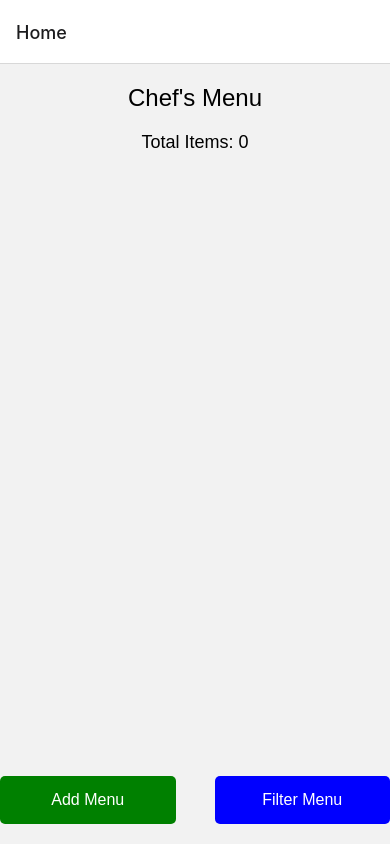
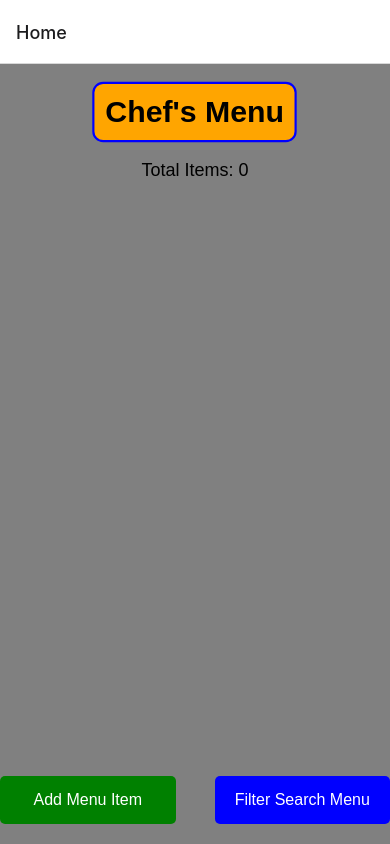
Before and after one commit to Sergio-Carl-Benito/ST10459382_Sergio-Carl-Benito_MAST_Part3, a React Native app: screen /Home in a window 390 px wide. Built offline with nearby package versions, Linux system fonts and the light colour scheme.

Commit message:
Added background colour as gray
added opacity background to flatlist items

Added animated title with colour changing and growing box

Changed button text

```diff
--- a/Screens/HomeScreen.tsx
+++ b/Screens/HomeScreen.tsx
@@ -1,5 +1,5 @@
 import React, { useState, useEffect } from 'react';
-import { View, Text, TouchableOpacity, FlatList, StyleSheet } from 'react-native';
+import { View, Text, TouchableOpacity, FlatList, StyleSheet, Animated } from 'react-native';
 import { NativeStackScreenProps } from '@react-navigation/native-stack';
 import { RootStackParamList } from '../types';
 
@@ -7,6 +7,8 @@ type HomeScreenProps = NativeStackScreenProps<RootStackParamList, 'Home'>;
 
 export default function HomeScreen({ navigation, route }: HomeScreenProps) {
   const [menuItems, setMenuItems] = useState<{ dishName: string, description: string, course: string, price: number }[]>([]);
+  const [boxAnimation] = useState(new Animated.Value(1));
+  const [bgColor, setBgColor] = useState('red');
 
   useEffect(() => {
     if (route.params?.newItem) {
@@ -14,9 +16,37 @@ export default function HomeScreen({ navigation, route }: HomeScreenProps) {
     }
   }, [route.params?.newItem]);
 
+  useEffect(() => {
+    Animated.loop(
+      Animated.sequence([
+        Animated.timing(boxAnimation, {
+          toValue: 1.1,
+          duration: 2000,
+          useNativeDriver: true,
+        }),
+        Animated.timing(boxAnimation, {
+          toValue: 1,
+          duration: 2000,
+          useNativeDriver: true,
+        }),
+      ])
+    ).start();
+
+    const bgColors = ['red', 'orange', 'yellow', 'green', 'blue', 'indigo', 'violet'];
+    let colorIndex = 0;
+    const intervalId = setInterval(() => {
+      setBgColor(bgColors[colorIndex]);
+      colorIndex = (colorIndex + 1) % bgColors.length;
+    }, 2500);
+
+    return () => clearInterval(intervalId);
+  }, []);
+
   return (
     <View style={styles.container}>
-      <Text style={styles.title}>Chef's Menu</Text>
+      <Animated.View style={[styles.titleBox, { backgroundColor: bgColor, transform: [{ scale: boxAnimation }] }]}>
+        <Text style={styles.title}>Chef's Menu</Text>
+      </Animated.View>
 
       <Text style={styles.itemCount}>Total Items: {menuItems.length}</Text>
 
@@ -34,10 +64,10 @@ export default function HomeScreen({ navigation, route }: HomeScreenProps) {
 
       <View style={styles.buttonContainer}>
         <TouchableOpacity style={styles.buttonAdd} onPress={() => navigation.navigate('AddMenu')}>
-          <Text style={styles.buttonText}>Add Menu</Text>
+          <Text style={styles.buttonText}>Add Menu Item</Text>
         </TouchableOpacity>
         <TouchableOpacity style={styles.buttonFilter} onPress={() => navigation.navigate('FilterMenu')}>
-          <Text style={styles.buttonText}>Filter Menu</Text>
+          <Text style={styles.buttonText}>Filter Search Menu</Text>
         </TouchableOpacity>
       </View>
     </View>
@@ -49,11 +79,20 @@ const styles = StyleSheet.create({
     flex: 1,
     justifyContent: 'center',
     alignItems: 'center',
+    backgroundColor: 'gray',
     padding: 20,
   },
+  titleBox: {
+    borderColor: 'blue',
+    borderWidth: 2,
+    padding: 10,
+    marginBottom: 20,
+    borderRadius: 10,
+  },
   title: {
-    fontSize: 24,
-    marginBottom: 20,
+    fontSize: 28,
+    fontWeight: 'bold',
+    color: 'black',
     fontFamily: 'sans-serif',
   },
   itemCount: {
@@ -65,6 +104,8 @@ const styles = StyleSheet.create({
     borderBottomWidth: 1,
     paddingVertical: 10,
     marginBottom: 10,
+    backgroundColor: 'rgba(255, 255, 255, 0.8)',
+    borderRadius: 5,
   },
   dishName: {
     fontSize: 20,
```
